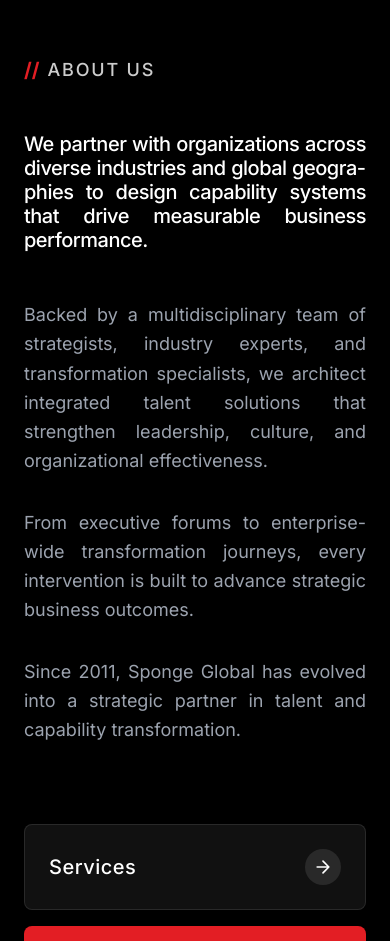
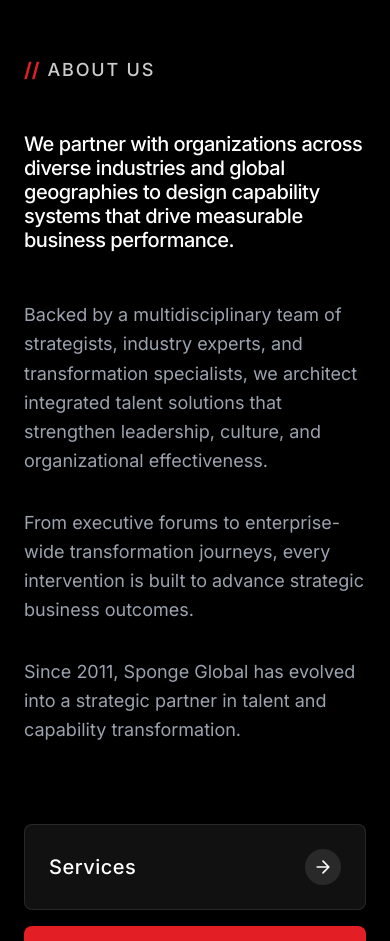
Before and after one commit to arcai0solutions/sponge-main, a Next.js app: page / in a window 390 px wide. Shown: the part 860-1801 px from the top of the page. Built offline with nearby package versions, Linux system fonts and the light colour scheme.

Commit message:
Update About section text alignment and formatting

```diff
--- a/components/About.tsx
+++ b/components/About.tsx
@@ -67,7 +67,7 @@ export default function About() {
                             whileInView={{ opacity: 1, y: 0 }}
                             viewport={{ once: true }}
                             transition={{ duration: 0.8, ease: "easeOut" }}
-                            className="text-xl md:text-3xl lg:text-5xl font-medium leading-[1.2] tracking-tight text-justify hyphens-auto break-words"
+                            className="text-xl md:text-3xl lg:text-5xl font-medium leading-[1.2] tracking-tight text-left"
                             lang="en"
                         >
                             We partner with organizations across diverse industries and global geographies to design capability systems that drive measurable business performance.
@@ -83,13 +83,13 @@ export default function About() {
                             transition={{ duration: 0.8, delay: 0.2, ease: "easeOut" }}
                             className="space-y-8"
                         >
-                            <p className="text-gray-400 text-lg md:text-xl leading-relaxed text-justify">
+                            <p className="text-gray-400 text-lg md:text-xl leading-relaxed text-left md:text-justify">
                                 Backed by a multidisciplinary team of strategists, industry experts, and transformation specialists, we architect integrated talent solutions that strengthen leadership, culture, and organizational effectiveness.
                             </p>
-                            <p className="text-gray-400 text-lg md:text-xl leading-relaxed text-justify">
+                            <p className="text-gray-400 text-lg md:text-xl leading-relaxed text-left md:text-justify">
                                 From executive forums to enterprise-wide transformation journeys, every intervention is built to advance strategic business outcomes.
                             </p>
-                            <p className="text-gray-400 text-lg md:text-xl leading-relaxed text-justify">
+                            <p className="text-gray-400 text-lg md:text-xl leading-relaxed text-left md:text-justify">
                                 Since 2011, Sponge Global has evolved into a strategic partner in talent and capability transformation.
                             </p>
                         </motion.div>
```
